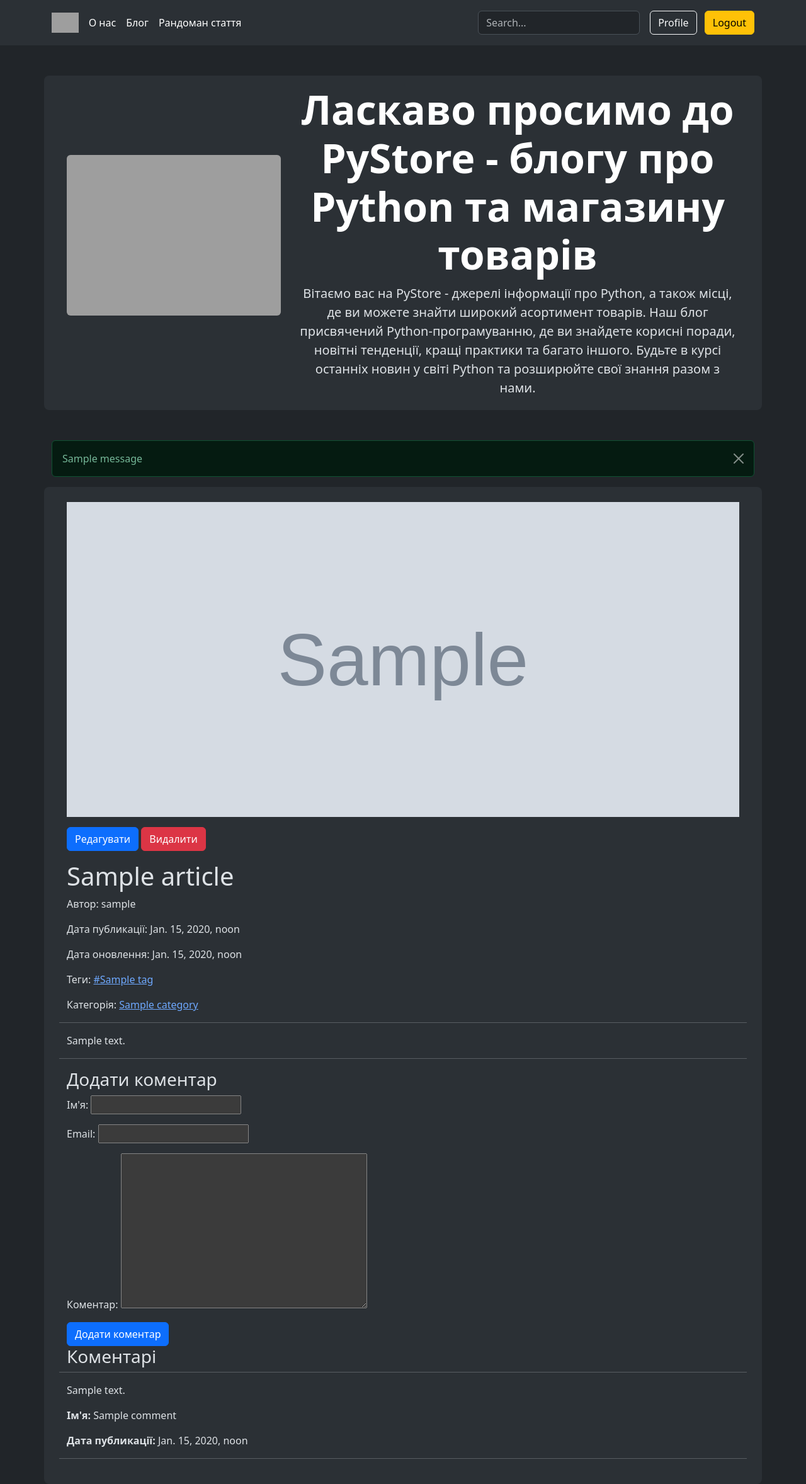
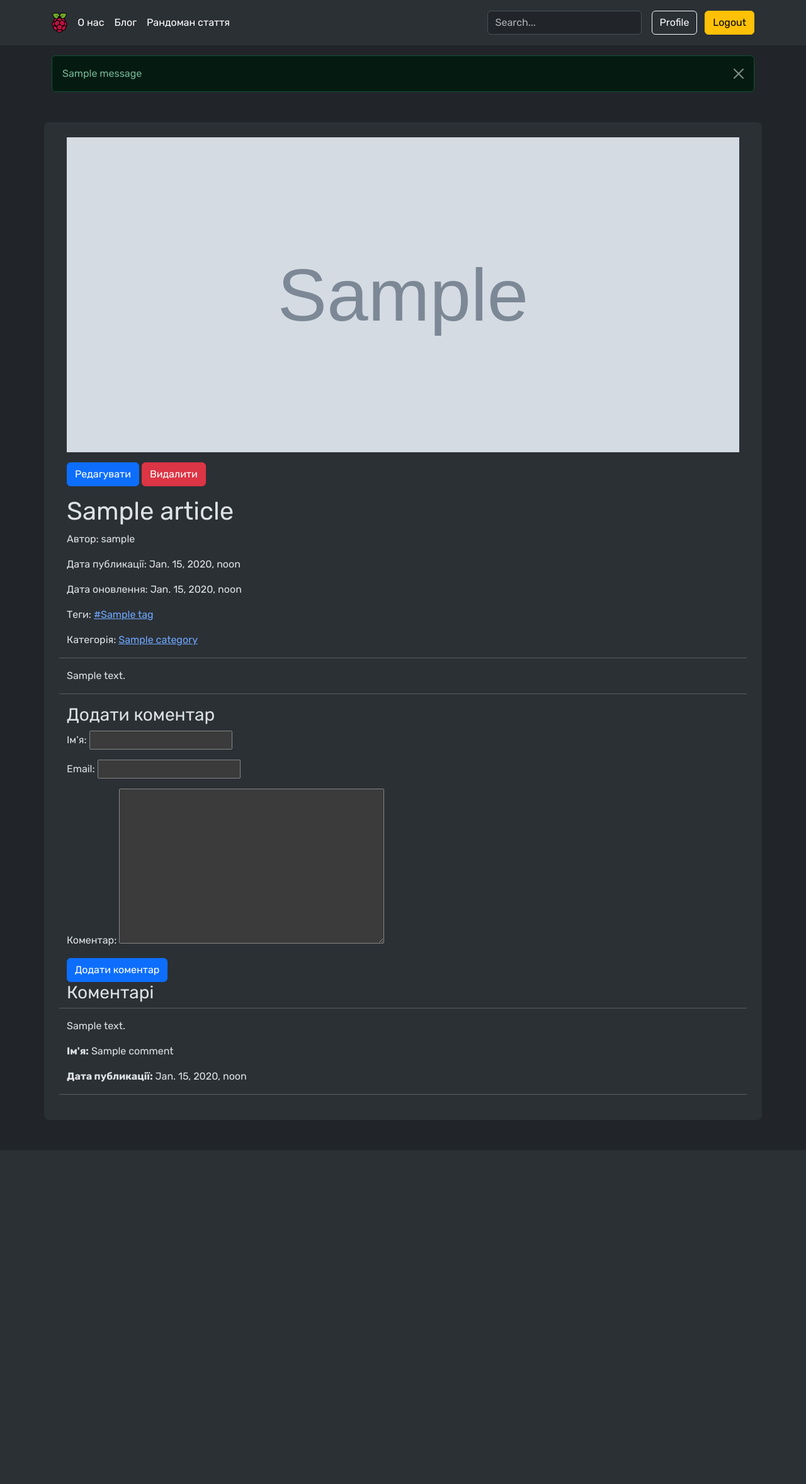
Before and after one commit to Dotpakc/TimEnought_store, a Django app: a page that uses core/templates/core/base.html in a window 1280 px wide. Shown: the whole page at 63% size. After the commit the page ends 1738 px from the top, so only its background shows below. Run offline with Django 4.2, Linux system fonts and the light colour scheme; a user stored in the database is signed in; tables that the repository leaves empty hold one stand-in row (values such as "Sample post"); grey boxes marked "Sample" are stand-in pictures; one stand-in notice (Sample message) is shown; some libraries are stand-ins or nearby versions; grey boxes are pictures that could not be loaded.

Commit message:
add static, fix form

```diff
--- a/blog/forms.py
+++ b/blog/forms.py
@@ -1,6 +1,8 @@
 from django import forms
+#slug
+from django.utils.text import slugify
 
-from .models import Comment, Article
+from .models import Comment, Article, Category, Tag
 
 class CommentForm(forms.ModelForm):
     class Meta:
@@ -8,6 +10,38 @@ class CommentForm(forms.ModelForm):
         fields = ('name', 'email', 'content')
 
 class ArticleForm(forms.ModelForm):
+    tags_input = forms.CharField(label='Теги', required=False)
     class Meta:
         model = Article
-        fields = ('category', 'tags', 'title', 'slug', 'content_preview', 'content', 'status', 'image')
+        fields = ('category', 'title', 'content_preview', 'content', 'status', 'image')
+        widgets = {
+            'category': forms.Select(attrs={'class': 'form-control'}),
+            'tags': forms.TextInput(attrs={'class': 'form-control'}),
+            'title': forms.TextInput(attrs={'class': 'form-control'}),
+            'content_preview': forms.Textarea(attrs={'class': 'form-control'}),
+            'status': forms.Select(attrs={'class': 'form-control'}),
+            'image': forms.FileInput(attrs={'class': 'form-control-file'}),
+        }
+
+    def __init__(self, *args, **kwargs):
+        super().__init__(*args, **kwargs)
+        if self.instance.pk:
+            tags = ', '.join([tag.name for tag in self.instance.tags.all()])
+            self.initial['tags_input'] = tags
+
+    def save(self, commit=True):
+        article = super().save(commit=False)
+
+        tags = self.cleaned_data['tags_input']
+        if tags:
+            tags_list = [tag.strip() for tag in tags.split(',')]
+            article.tags.clear()
+            for tag in tags_list:
+                if not tag:
+                    continue
+                tag_obj, _ = Tag.objects.get_or_create(name=tag)
+                article.tags.add(tag_obj)
+
+        if commit:
+            article.save()
+        return article
--- a/blog/models.py
+++ b/blog/models.py
@@ -1,6 +1,8 @@
 from django.db import models
 from ckeditor.fields import RichTextField
 from django.contrib.auth.models import User
+from django.utils.text import slugify
+
 
 # Create your models here.
 class Article(models.Model):
@@ -28,6 +30,10 @@ class Article(models.Model):
     def __str__(self):
         return f'{self.title}'
 
+    def save(self, *args, **kwargs):
+        self.slug = slugify(self.title)
+        super().save(*args, **kwargs)
+
     class Meta:
         verbose_name = 'Статья'
         verbose_name_plural = 'Статьи'
@@ -40,6 +46,10 @@ class Category(models.Model):
 
     def __str__(self):
         return f'{self.name}'
+
+    def save(self, *args, **kwargs):
+        self.slug = slugify(self.name)
+        super().save(*args, **kwargs)
 
     class Meta:
         verbose_name = 'Категория'
@@ -56,6 +66,11 @@ class Tag(models.Model):
         verbose_name = 'Тег'
         verbose_name_plural = 'Теги'
 
+    def save(self, *args, **kwargs):
+        self.slug = slugify(self.name)
+        super().save(*args, **kwargs)
+
+
 class Comment(models.Model):
     article = models.ForeignKey(Article, on_delete=models.CASCADE, related_name='comments')
     name = models.CharField(max_length=255, verbose_name='Ім\'я')
--- a/config/settings.py
+++ b/config/settings.py
@@ -124,6 +124,9 @@ USE_TZ = True
 # https://docs.djangoproject.com/en/4.2/howto/static-files/
 
 STATIC_URL = 'static/'
+STATICFILES_DIRS = [
+    BASE_DIR / "static",
+]
 
 MEDIA_URL = 'media/'
 MEDIA_ROOT = BASE_DIR / 'media/'
@@ -141,6 +144,6 @@ CKEDITOR_CONFIGS = {
     'default': {
         'toolbar': 'full',
         'height': 300,
-        'width': 900,
+        'width': 1200,
     },
 }
--- a/core/templates/core/base.html
+++ b/core/templates/core/base.html
@@ -9,13 +9,14 @@
     <script src ="{% static 'ckeditor/ckeditor/ckeditor.js' %}"></script>
     <title>{% block title %}{% endblock %} | EnoughTime</title>
     <link href="https://cdn.jsdelivr.net/npm/bootstrap@5.3.0-alpha3/dist/css/bootstrap.min.css" rel="stylesheet" integrity="sha384-KK94CHFLLe+nY2dmCWGMq91rCGa5gtU4mk92HdvYe+M/SXH301p5ILy+dN9+nJOZ" crossorigin="anonymous">
-</head>
+    <link href="{% static 'css/style.css' %}" rel="stylesheet">
+  </head>
 <body>
     <header class="p-3 text-bg-dark bg-body-tertiary">
         <div class="container">
           <div class="d-flex flex-wrap align-items-center justify-content-center justify-content-lg-start">
             <a href="{% url 'index' %}" class="d-flex align-items-center mb-2 mb-lg-0 text-white text-decoration-none">
-              <img class="bi me-2" src="https://elinux.org/images/c/cb/Raspberry_Pi_Logo.svg" alt=""  height="32">
+              <img class="bi me-2" src="{% static 'img/logo.svg' %}" alt="LOGO" height="32">
             </a>
 
             <ul class="nav col-12 col-lg-auto me-lg-auto mb-2 justify-content-center mb-md-0">
@@ -44,34 +45,19 @@
       </header>
 
     <div class="container">
-      <div class="row display-flex align-items-center px-4 py-3 my-5 text-center bg-body-tertiary rounded-3">
 
-        <div class= 'col-4 display-flex align-items-center text-center'><img class="d-block mx-auto mb-4 rounded" src="https://contenthub-static.grammarly.com/blog/wp-content/uploads/2017/11/how-to-write-a-blog-post.jpeg" alt="" width='100%' > </div>
-        <div class = 'col-8'>
-          <h2 class="display-3 fw-bold text-body-emphasis">Ласкаво просимо до PyStore - блогу про Python та магазину товарів</h2>
-
-          <div class="mx-auto">
-            <p class="lead mb-1">Вітаємо вас на PyStore - джерелі інформації про Python, а також місці, де ви можете знайти широкий асортимент товарів. Наш блог присвячений Python-програмуванню, де ви знайдете корисні поради, новітні тенденції, кращі практики та багато іншого. Будьте в курсі останніх новин у світі Python та розширюйте свої знання разом з нами.</p>
-            <!-- <div class="d-grid gap-2 d-sm-flex justify-content-sm-center">
-              <button type="button" class="btn btn-primary btn-lg px-4 gap-3">Primary button</button>
-              <button type="button" class="btn btn-outline-secondary btn-lg px-4">Secondary</button>
-            </div> -->
-          </div>
-
-        </div>
-
-      </div>
+      {% block hero %} {% endblock hero %}
 
       {% if messages %}
         {% for message in messages %}
-          <div class="alert alert-{{ message.tags }} alert-dismissible fade show" role="alert">
+          <div class="alert alert-{{ message.tags }} alert-dismissible fade show my-3" role="alert">
             {{ message }}
             <button type="button" class="btn-close" data-bs-dismiss="alert" aria-label="Close"></button>
           </div>
         {% endfor %}
       {% endif %}
 
-      <div class="row align-items-md-stretch bg-body-tertiary rounded-3 p-4">
+      <div class="row align-items-md-stretch bg-body-tertiary rounded-3 p-4 my-5">
         {% block content %}{% endblock %}
       </div>
 
--- a/core/templates/core/frontpage.html
+++ b/core/templates/core/frontpage.html
@@ -1,6 +1,11 @@
 {% extends 'core/base.html'%}
 
 {% block title %} {{title}} {% endblock %}
+
+
+{% block hero %}
+    {% include 'core/blocks/hero_main.html' %}
+{% endblock hero %}
 
 {% block content %}
     <h1>{{title}}</h1>
--- /dev/null
+++ b/static/css/style.css
@@ -0,0 +1,5 @@
+@import url('https://fonts.googleapis.com/css2?family=Rubik:wght@400;700&display=swap');
+
+* {
+    font-family: 'Rubik', sans-serif;
+}
```
Also changed, not shown: core/templates/core/blocks/hero_main.html (added, +19 -0 lines), blog/views.py (line endings or trailing spaces), static/img/hero_main.jpg (added), static/img/logo.svg (added).
